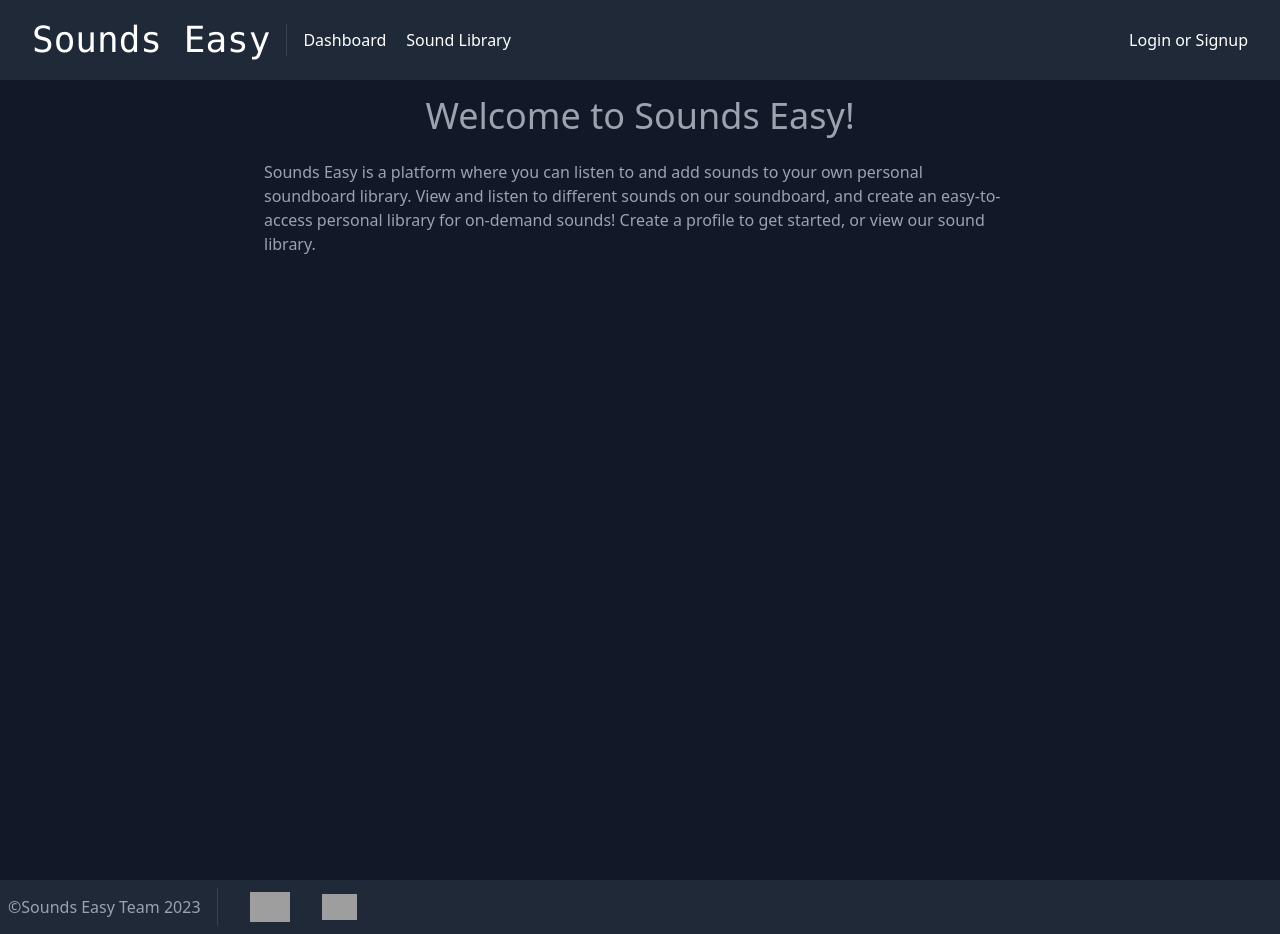
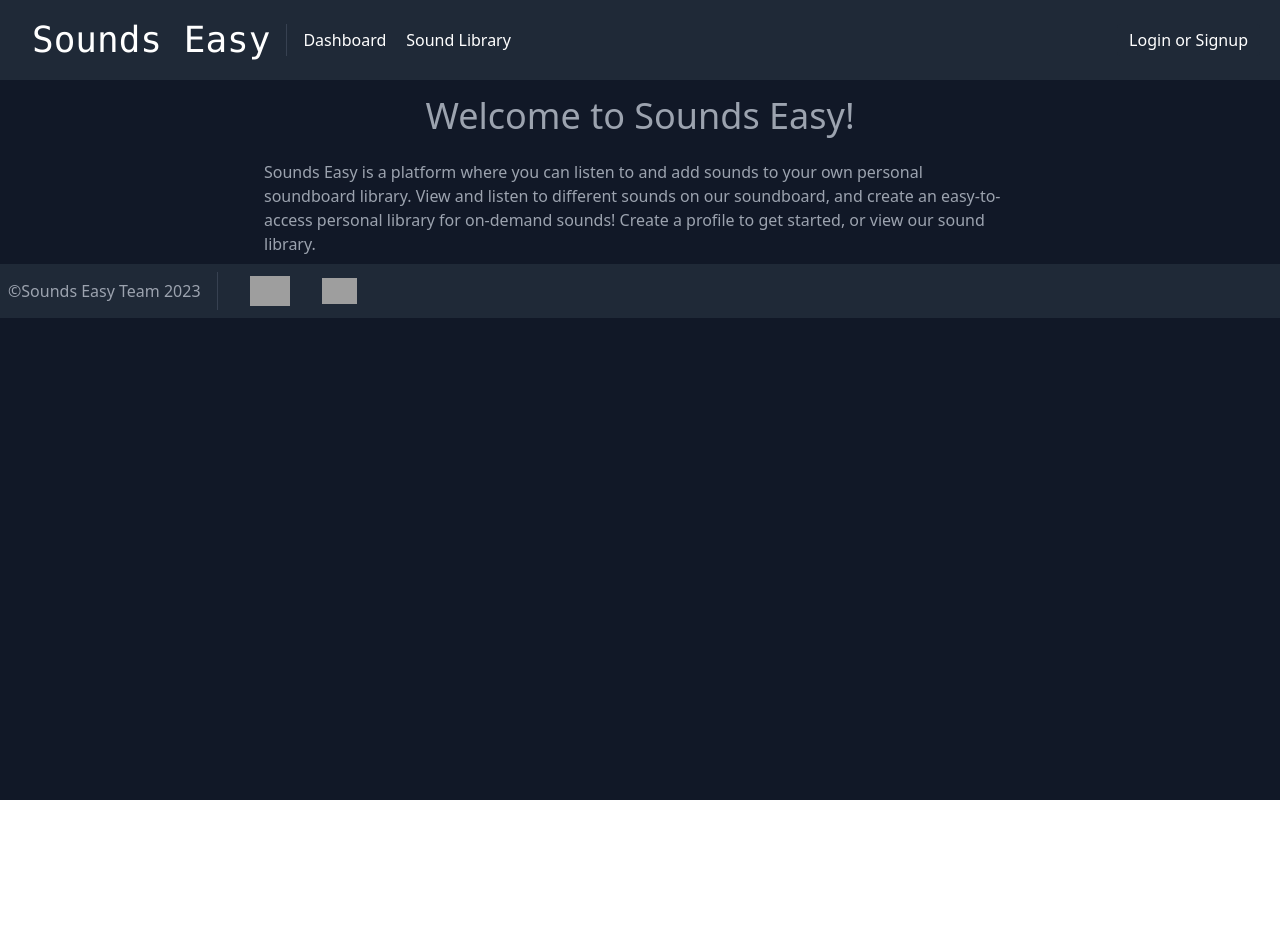
Before and after one commit to eljayman/sounds-easy, a React (Create React App) app in the folder client/: page / in a window 1280 px wide. After the commit the page ends 800 px from the top, so only its background shows below. Built offline with nearby package versions, Linux system fonts and the light colour scheme; grey boxes are pictures that could not be loaded.

Commit message:
Bugfix footer and logout

```diff
--- a/client/src/App.js
+++ b/client/src/App.js
@@ -42,7 +42,7 @@ function App() {
       <Router>
         <main className="text-gray-400 bg-gray-900 body-font h-screen justify-between">
           <Header />
-          <div className="h-screen bg-gray-900">
+          <div className="flex-grow bg-gray-900">
             <Routes>
               <Route exact path="/" element={<Landing />} />
               <Route path="/login" element={<Login />} />
--- a/client/src/components/Header/Header.js
+++ b/client/src/components/Header/Header.js
@@ -50,6 +50,7 @@ function Header() {
               <NavLink
                 exact="true"
                 to="/"
+                onClick={() => Auth.logout()}
                 className={(navData) =>
                   navData.isActive ? 'font-bold text-white' : 'none'
                 }
```
